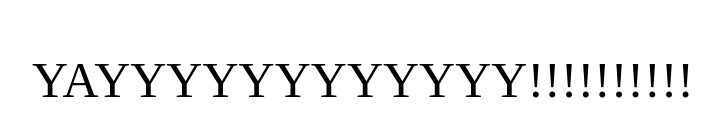
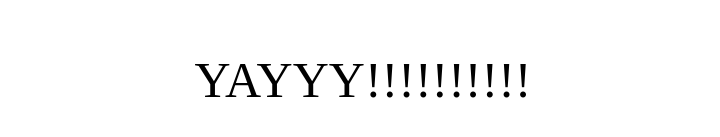
Before and after one commit to ngominhtri05/valentine, a plain HTML site: page index.html in a window 1280 px wide. Both pictures are taken after a click on the button "Yes". Shown: the part 161-298 px from the top of the page, without its empty margins (277-997 px from the left). Drawn offline with Linux system fonts and the light colour scheme.

Commit message:
Update index.html

```diff
--- a/index.html
+++ b/index.html
@@ -46,7 +46,7 @@
       var container = document.querySelector("div");
       container.insertAdjacentHTML(
         "beforeend",
-        "<p style='font-size: 50px;  border: 5px'>YAYYYYYYYYYYYY!!!!!!!!!!</p>"
+        "<p style='font-size: 50px;  border: 5px'>YAYYY!!!!!!!!!!</p>"
       );
     };
     </script>
```
